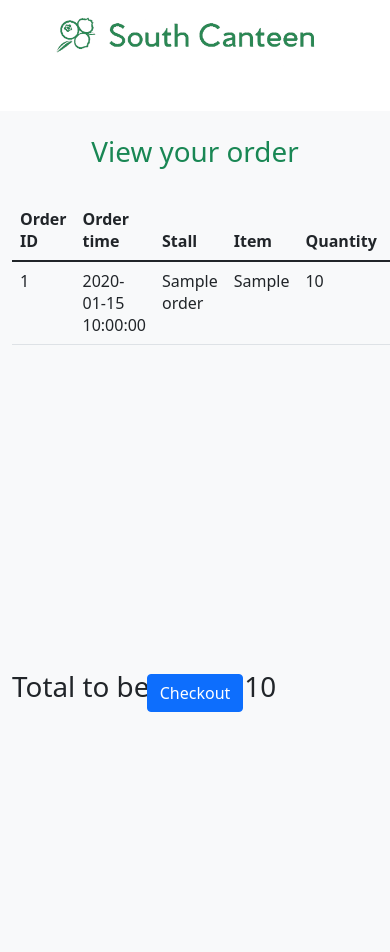
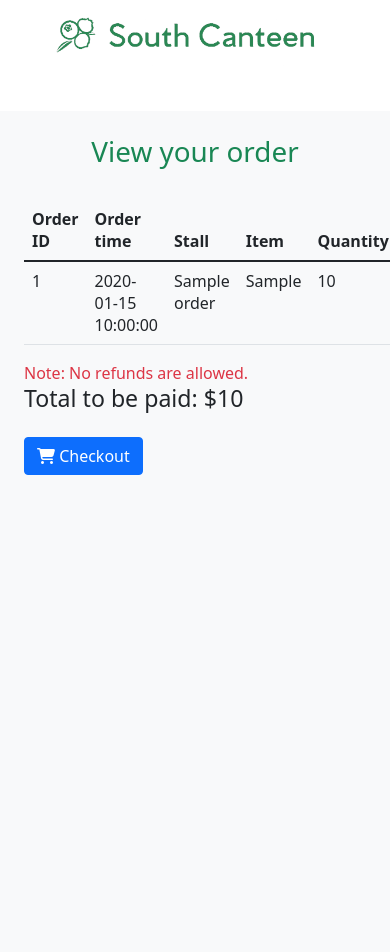
Before and after one commit to infokirby/aspj24, a Flask app: template Templates/cart.html in a window 390 px wide; the page is wider, and only the part inside the window is pictured. Shown: the top 952 px of that part. Run offline with Flask 3, Linux system fonts and the light colour scheme; the template is opened without the code that fills it: values that come from a table or form of the project are taken from there, most other values are stand-ins (such as "Sample title", 1, 10 or a date in 2020); some libraries are stand-ins or nearby versions.

Commit message:
no refund

```diff
--- a/Templates/cart.html
+++ b/Templates/cart.html
@@ -4,6 +4,9 @@
 
 {% block content %}
 <h1 class="display-6 p-4 text-center text-success">View your order</h1>
+<div class="container">
+    <div class="row">
+        <div class="col-12 col-md-3">
             <table class="table">
                 <thead>
                     <tr>
@@ -69,16 +72,18 @@
                     {% endfor %}
                 </tbody>
             </table>
-
-
-
-<div class="row container-fluid">
-  <div class="col text-right fixed-bottom pb-5" style="margin-bottom: 10vh;">
-    <h1>Total to be paid: ${{ total }}</h1>
+            <p class="text-danger mb-0">Note: No refunds are allowed.</p>
         </div>
-  <div class="col text-center fixed-bottom pb-5" style="margin-bottom: 10vh;">
-    <a href="/checkout" class="btn btn-primary">Checkout</a>
+    </div>
+    <div class="row justify-content-starts">
+        <div class="col-12 col-md-3">
+            <h3>Total to be paid: ${{ total }}</h3>
+            <a href="/checkout" class="btn btn-primary btn-round mt-3">
+                <i class="fas fa-shopping-cart"></i> Checkout
+            </a>
+        </div>
     </div>
 </div>
 
+
 {% endblock %}
```
Also changed, not shown: 4 other files. Lines whose indentation alone changed are shown as unchanged.
